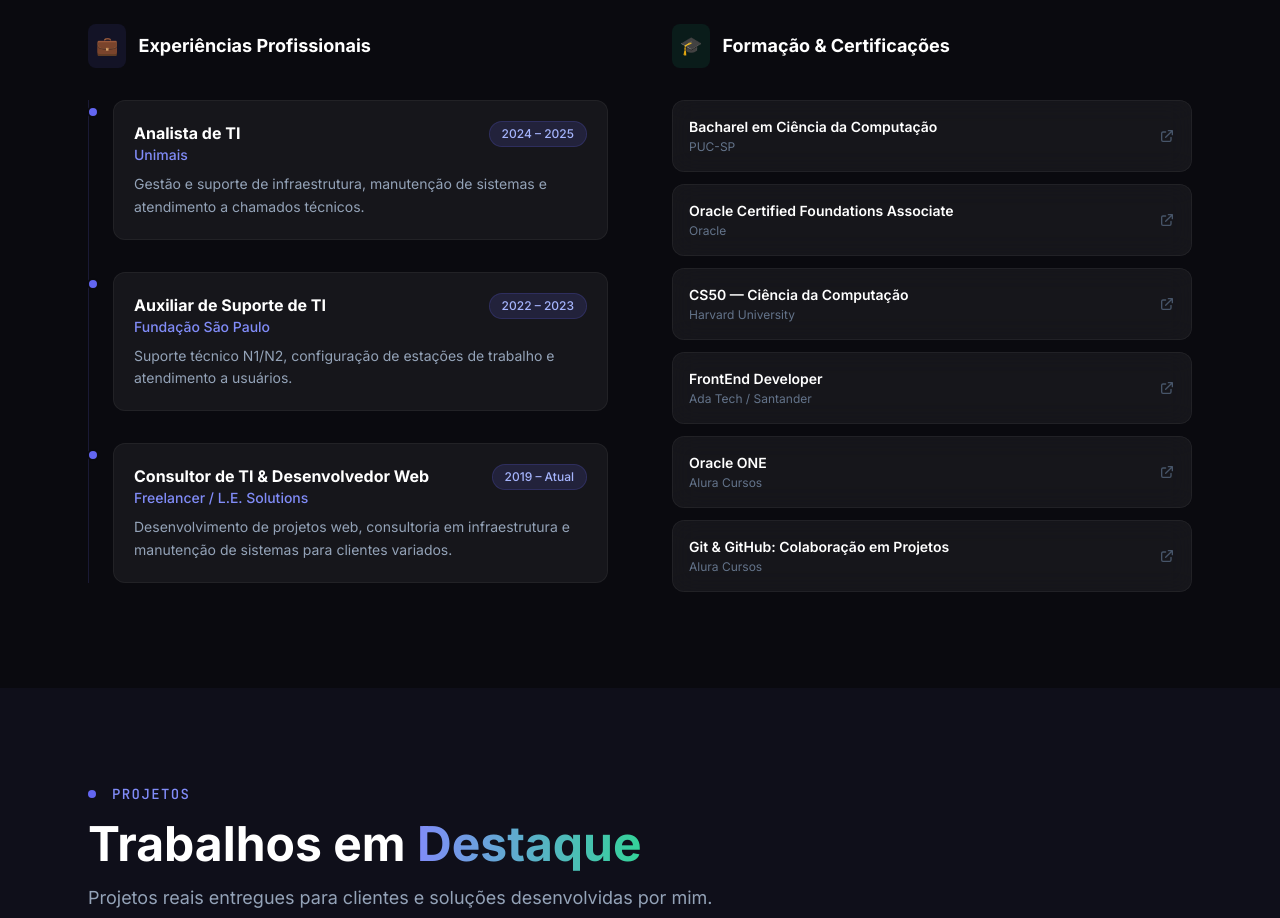
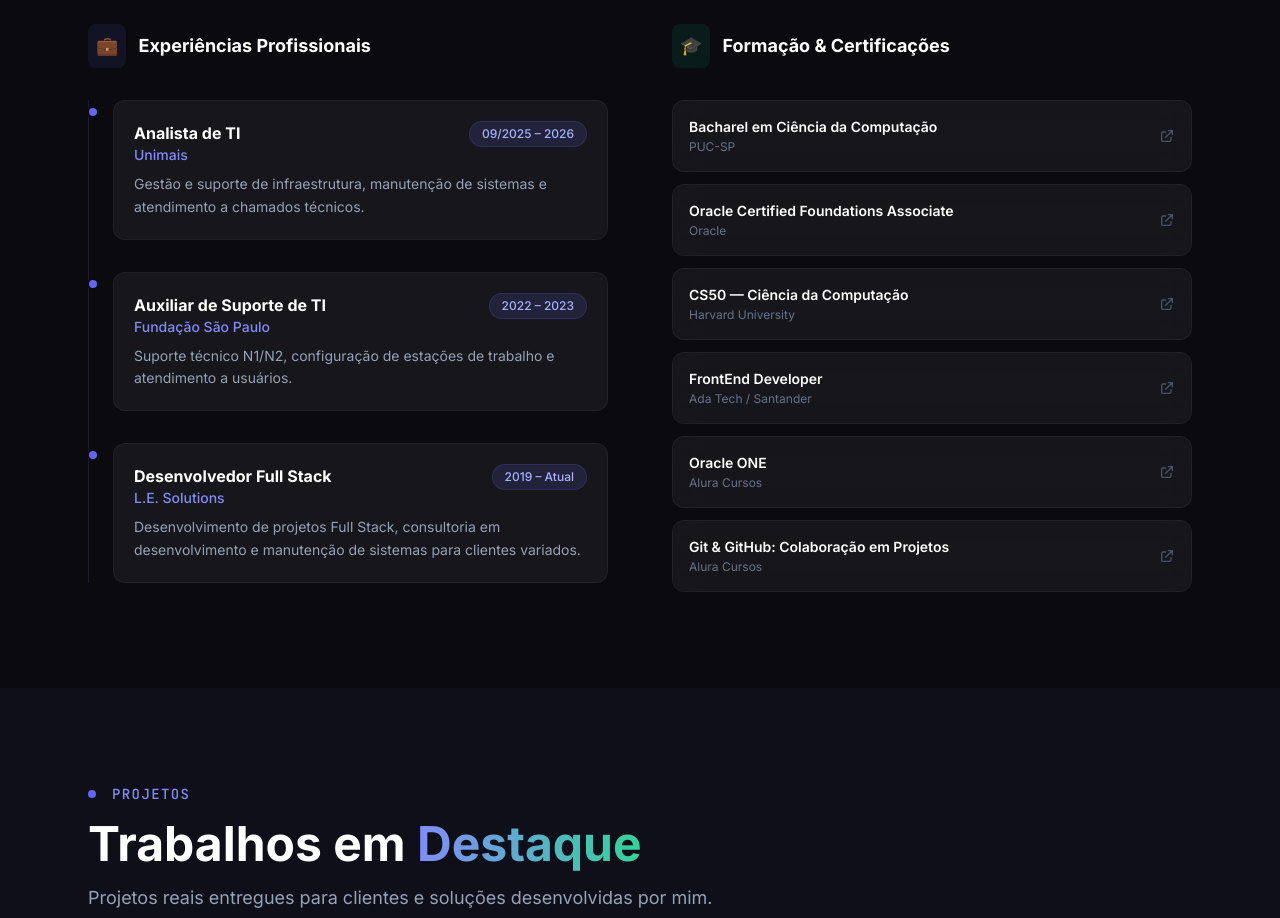
Before and after one commit to luiz-eduardo-ramirez/Portfolio, a React (Vite) app: page / in a window 1280 px wide. Shown: the part 1900-2818 px from the top of the page. Built offline with nearby package versions, Linux system fonts and the light colour scheme.

Commit message:
Curriculo

```diff
--- a/src/components/CurriculumSection.jsx
+++ b/src/components/CurriculumSection.jsx
@@ -5,7 +5,7 @@ const EXPERIENCES = [
   {
     role:    'Analista de TI',
     company: 'Unimais',
-    period:  '2024 – 2025',
+    period:  '09/2025 – 2026',
     desc:    'Gestão e suporte de infraestrutura, manutenção de sistemas e atendimento a chamados técnicos.',
     icon:    '🏢',
   },
@@ -17,10 +17,10 @@ const EXPERIENCES = [
     icon:    '🎓',
   },
   {
-    role:    'Consultor de TI & Desenvolvedor Web',
-    company: 'Freelancer / L.E. Solutions',
+    role:    'Desenvolvedor Full Stack',
+    company: 'L.E. Solutions',
     period:  '2019 – Atual',
-    desc:    'Desenvolvimento de projetos web, consultoria em infraestrutura e manutenção de sistemas para clientes variados.',
+    desc:    'Desenvolvimento de projetos Full Stack, consultoria em desenvolvimento e manutenção de sistemas para clientes variados.',
     icon:    '💻',
   },
 ];
```
